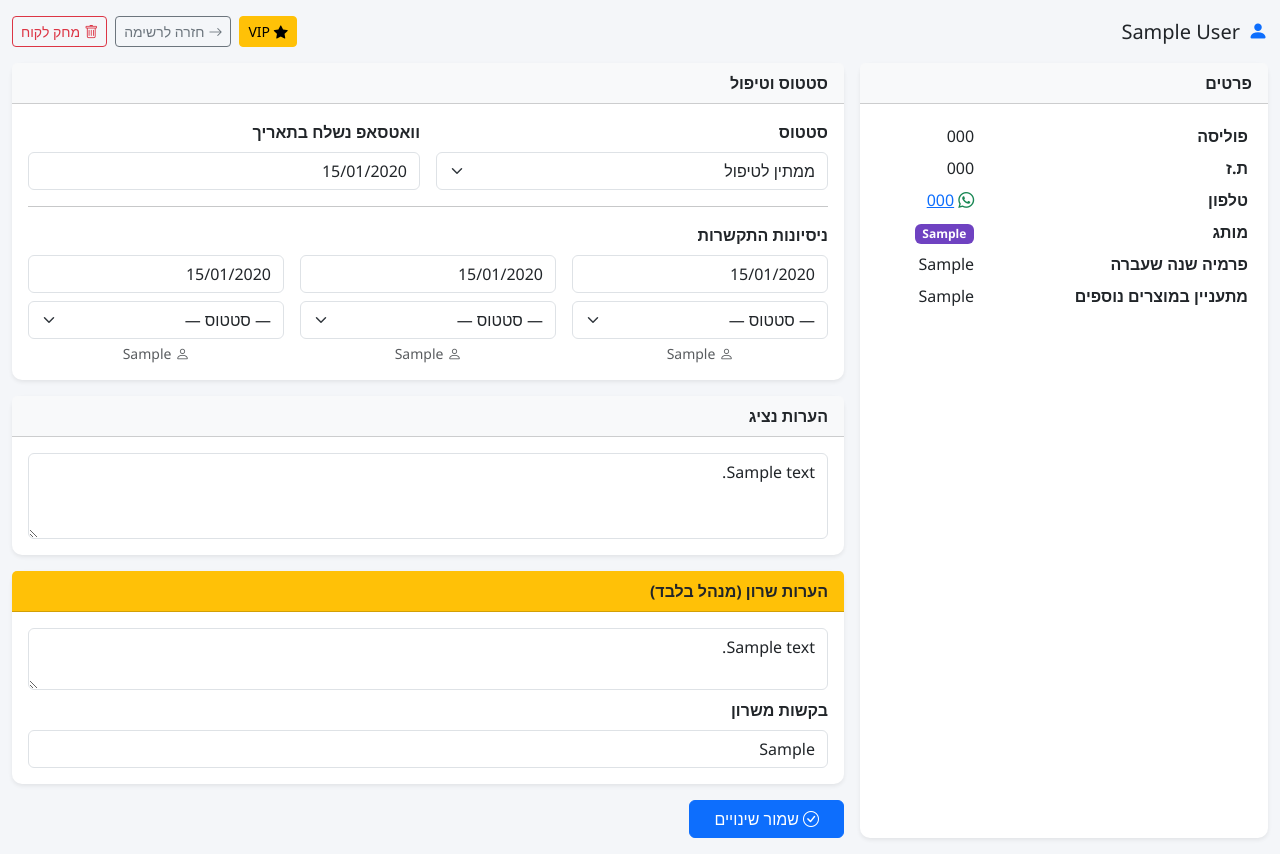
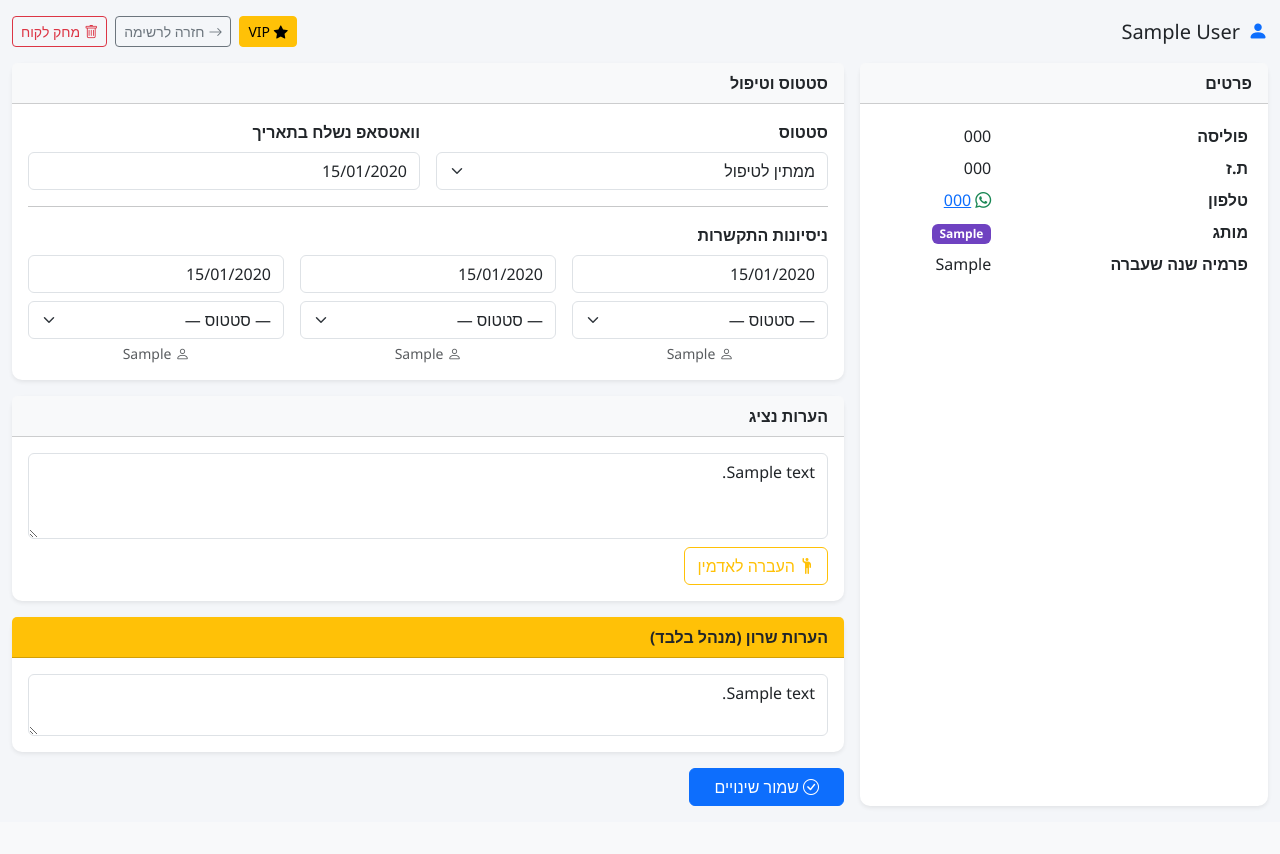
Before and after one commit to sharon-gaia/renewals-system, a Flask app: page /customer/1 in a window 1280 px wide. Shown: the part 56-910 px from the top of the page. After the commit the page ends 864 px from the top, so only its background shows below. Run offline with Flask 3, Linux system fonts and the light colour scheme; a user stored in the database is signed in; tables that the repository leaves empty hold one stand-in row (values such as "Sample post").

Commit message:
Add "transfer to admin" on every customer; drop unused fields
- "העברה לאדמין" button on every customer page, below rep notes.
  Requires הערות נציג to be filled first as the reason; otherwise
  shows "נא לפרט את הסיבה להעברה לאדמין". Saves the note, moves the
  customer to the admin queue (status דורש בירור) with rep + reason.
- Removed "מתעניין במוצרים נוספים" display and the "בקשות משרון"
  field (superseded by transfer-to-admin).

```diff
--- a/app.py
+++ b/app.py
@@ -587,9 +587,11 @@ def policy_records():
 @app.route('/customer/<int:cid>/clarify', methods=['POST'])
 @login_required
 def mark_clarify(cid):
-    """Move customer to admin queue for clarification."""
+    """Move customer to admin queue for clarification. Requires a reason (rep notes)."""
     data = request.get_json(silent=True) or {}
-    note = data.get('note', '')
+    note = (data.get('note') or '').strip()
+    if not note:
+        return jsonify({'ok': False, 'error': 'נא לפרט את הסיבה להעברה לאדמין'}), 400
     agent = session.get('display_name') or session.get('username', '')
     conn = get_db()
     c = conn.execute("SELECT * FROM customers WHERE id=?", (cid,)).fetchone()
--- a/templates/customer_detail.html
+++ b/templates/customer_detail.html
@@ -61,7 +61,6 @@
             <td><span class="badge {{ 'bg-info' if c.brand == 'גאיה' else 'bg-purple' }}">{{ c.brand or '—' }}</span></td>
           </tr>
           <tr><th>פרמיה שנה שעברה</th><td>{{ c.premium_last_year or '—' }}</td></tr>
-          <tr><th>מתעניין במוצרים נוספים</th><td>{{ c.interested_in_products or '—' }}</td></tr>
         </table>
       </div>
     </div>
@@ -180,6 +179,15 @@
       <div class="card-header bg-light fw-bold">הערות נציג</div>
       <div class="card-body">
         <textarea id="det-agent-notes" class="form-control" rows="3" placeholder="הוסף הערה...">{{ c.agent_notes or '' }}</textarea>
+        <div class="mt-2">
+          <button id="clarify-btn" class="btn btn-outline-warning">
+            <i class="bi bi-person-raised-hand me-1"></i>העברה לאדמין
+          </button>
+          <span id="clarify-msg" class="small ms-2"></span>
+          {% if c.status == 'דורש בירור' %}
+          <span class="badge bg-warning text-dark ms-2"><i class="bi bi-clock-history me-1"></i>הועבר לאדמין</span>
+          {% endif %}
+        </div>
       </div>
     </div>
 
@@ -188,18 +196,9 @@
     <div class="card border-0 shadow-sm mb-3 border-warning">
       <div class="card-header bg-warning fw-bold">הערות שרון (מנהל בלבד)</div>
       <div class="card-body">
-        <textarea id="det-sharon-notes" class="form-control mb-2" rows="2" placeholder="הערות שרון...">{{ c.sharon_notes or '' }}</textarea>
-        <label class="form-label fw-semibold">בקשות משרון</label>
-        <input type="text" id="det-requests" class="form-control" value="{{ c.requests_to_sharon or '' }}" placeholder="בקשות...">
+        <textarea id="det-sharon-notes" class="form-control" rows="2" placeholder="הערות שרון...">{{ c.sharon_notes or '' }}</textarea>
       </div>
     </div>
-    {% else %}
-    <!-- נציג רואה בקשות משרון בקריאה בלבד -->
-    {% if c.requests_to_sharon %}
-    <div class="alert alert-warning">
-      <strong><i class="bi bi-bell-fill me-1"></i>בקשה משרון:</strong> {{ c.requests_to_sharon }}
-    </div>
-    {% endif %}
     {% endif %}
 
     <button id="save-btn" class="btn btn-primary px-4">
@@ -226,7 +225,6 @@ document.getElementById('save-btn').addEventListener('click', () => {
   };
   {% if session.role == 'admin' %}
   data.sharon_notes = document.getElementById('det-sharon-notes').value;
-  data.requests_to_sharon = document.getElementById('det-requests').value;
   {% endif %}
 
   fetch('/customer/{{ c.id }}/update', {
@@ -237,6 +235,38 @@ document.getElementById('save-btn').addEventListener('click', () => {
     const msg = document.getElementById('save-msg');
     msg.classList.remove('d-none');
     setTimeout(() => msg.classList.add('d-none'), 2000);
+  });
+});
+
+// Transfer to admin — requires the rep to fill in הערות נציג as the reason
+document.getElementById('clarify-btn').addEventListener('click', () => {
+  const notes = document.getElementById('det-agent-notes').value.trim();
+  const msg = document.getElementById('clarify-msg');
+  if (!notes) {
+    msg.textContent = 'נא לפרט את הסיבה להעברה לאדמין (בהערות נציג)';
+    msg.className = 'small ms-2 text-danger';
+    document.getElementById('det-agent-notes').focus();
+    return;
+  }
+  const btn = document.getElementById('clarify-btn');
+  btn.disabled = true;
+  // Save the notes first, then move to the admin queue with them as the reason
+  fetch('/customer/{{ c.id }}/update', {
+    method: 'POST', headers: {'Content-Type': 'application/json'},
+    body: JSON.stringify({agent_notes: notes})
+  }).then(() => fetch('/customer/{{ c.id }}/clarify', {
+    method: 'POST', headers: {'Content-Type': 'application/json'},
+    body: JSON.stringify({note: notes})
+  })).then(r => r.json()).then(res => {
+    if (res.ok) {
+      msg.textContent = 'הועבר לאדמין ✓';
+      msg.className = 'small ms-2 text-success';
+      setTimeout(() => window.location.href = '/customers', 900);
+    } else {
+      msg.textContent = res.error || 'שגיאה בהעברה';
+      msg.className = 'small ms-2 text-danger';
+      btn.disabled = false;
+    }
   });
 });
 
```
